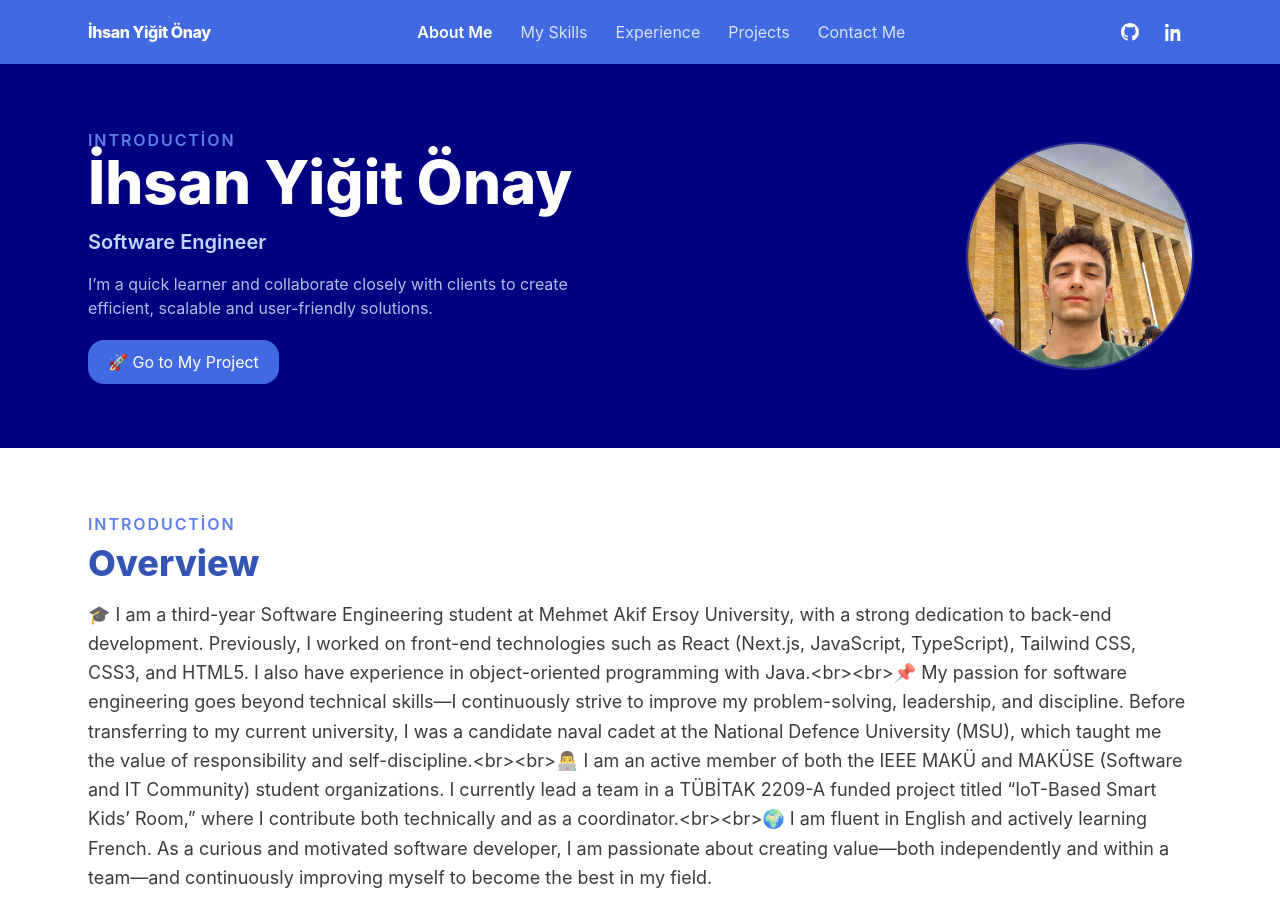
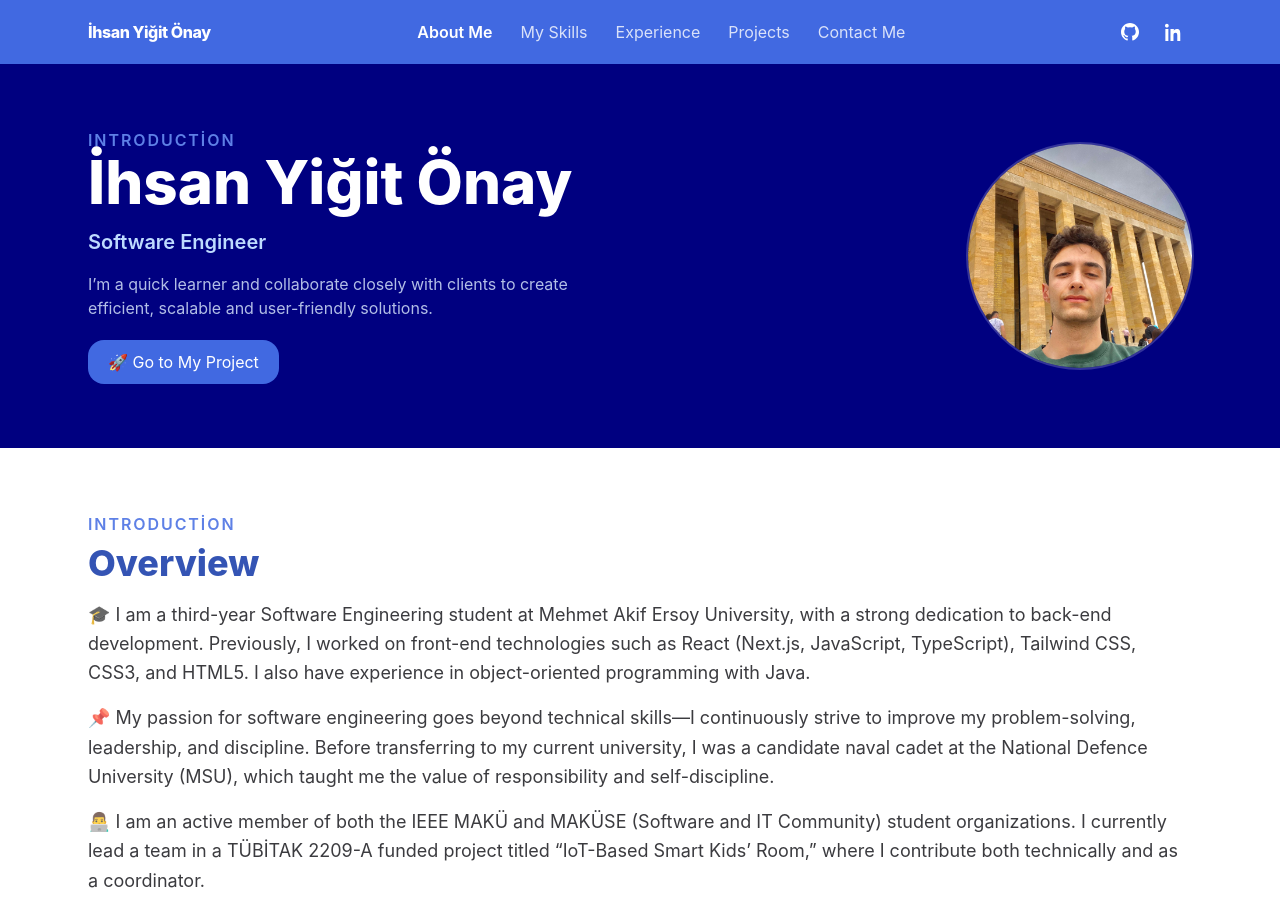
Before and after one commit to iYigitOnay/portfolio-template, a Next.js app: page / in a window 1280 px wide. Shown: the top 914 px of the page. Built offline with nearby package versions, Linux system fonts and the light colour scheme.

Commit message:
Düzenlemeler eklendi
Devam

```diff
--- a/brands/default/content/about.json
+++ b/brands/default/content/about.json
@@ -1,7 +1,10 @@
 {
   "name": "İhsan Yiğit Önay",
   "title": "Software Engineer",
-  "summary": "🎓 I am a third-year Software Engineering student at Mehmet Akif Ersoy University, with a strong dedication to back-end development. Previously, I worked on front-end technologies such as React (Next.js, JavaScript, TypeScript), Tailwind CSS, CSS3, and HTML5. I also have experience in object-oriented programming with Java.<br><br>📌 My passion for software engineering goes beyond technical skills—I continuously strive to improve my problem-solving, leadership, and discipline. Before transferring to my current university, I was a candidate naval cadet at the National Defence University (MSU), which taught me the value of responsibility and self-discipline.<br><br>👨‍💻 I am an active member of both the IEEE MAKÜ and MAKÜSE (Software and IT Community) student organizations. I currently lead a team in a TÜBİTAK 2209-A funded project titled “IoT-Based Smart Kids’ Room,” where I contribute both technically and as a coordinator.<br><br>🌍 I am fluent in English and actively learning French. As a curious and motivated software developer, I am passionate about creating value—both independently and within a team—and continuously improving myself to become the best in my field.",
+  "summary1": "🎓 I am a third-year Software Engineering student at Mehmet Akif Ersoy University, with a strong dedication to back-end development. Previously, I worked on front-end technologies such as React (Next.js, JavaScript, TypeScript), Tailwind CSS, CSS3, and HTML5. I also have experience in object-oriented programming with Java.",
+  "summary2": "📌 My passion for software engineering goes beyond technical skills—I continuously strive to improve my problem-solving, leadership, and discipline. Before transferring to my current university, I was a candidate naval cadet at the National Defence University (MSU), which taught me the value of responsibility and self-discipline.",
+  "summary3": "👨‍💻 I am an active member of both the IEEE MAKÜ and MAKÜSE (Software and IT Community) student organizations. I currently lead a team in a TÜBİTAK 2209-A funded project titled “IoT-Based Smart Kids’ Room,” where I contribute both technically and as a coordinator.",
+  "summary4": "🌍 I am fluent in English and actively learning French. As a curious and motivated software developer, I am passionate about creating value—both independently and within a team—and continuously improving myself to become the best in my field.",
   "social": [
     { "label": "GitHub", "href": "https://github.com/iYigitOnay" },
     {
--- a/src/components/sections/AboutSection.tsx
+++ b/src/components/sections/AboutSection.tsx
@@ -19,7 +19,18 @@ export function AboutSection() {
       </h2>
 
       {/* Tam genişlik metin */}
-      <p className="mt-4 opacity-80 text-lg leading-relaxed">{about.summary}</p>
+      <p className="mt-4 opacity-80 text-lg leading-relaxed">
+        {about.summary1}
+      </p>
+      <p className="mt-4 opacity-80 text-lg leading-relaxed">
+        {about.summary2}
+      </p>
+      <p className="mt-4 opacity-80 text-lg leading-relaxed">
+        {about.summary3}
+      </p>
+      <p className="mt-4 opacity-80 text-lg leading-relaxed">
+        {about.summary4}
+      </p>
 
       {/* 3’lü yetenek kartları (mavi, ince border kalsın) */}
       <div className="mt-8 grid gap-5 sm:grid-cols-2 lg:grid-cols-3">
--- a/src/lib/server/content.ts
+++ b/src/lib/server/content.ts
@@ -21,7 +21,10 @@ export type Project = {
 export type About = {
   name: string;
   title: string;
-  summary: string;
+  summary1: string;
+  summary2: string;
+  summary3: string;
+  summary4: string;
   social?: { label: string; href: string }[];
 };
 
```
